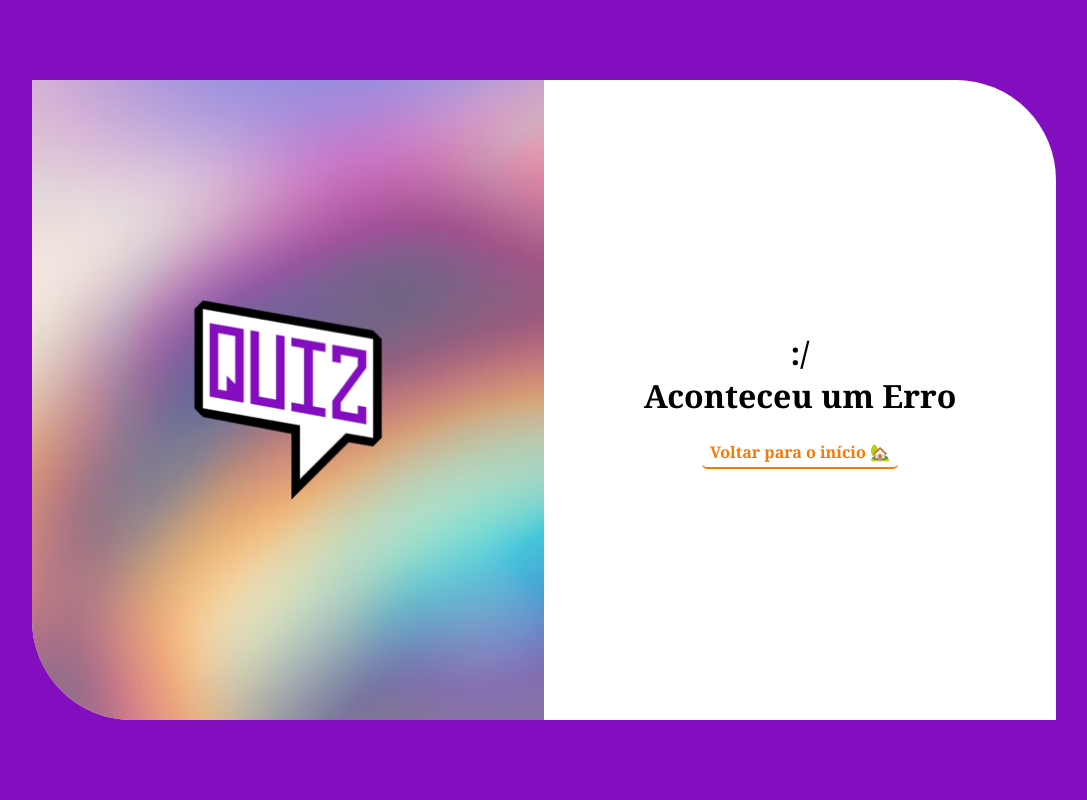
After one commit to Guerco/Acme_Cursos, a PHP site: page /pages/erro.html in a window 1280 px wide. The commit adds this page. Shown: the whole page, without its empty margins (96-1183 px from the left). Run offline with PHP 8.4, Linux system fonts and the light colour scheme.

Commit message:
frontend - Implementa página de tratamento de erro
- Cria página para redirecionamento no tratamento de erros;
- Implementa no tratamento de erro para o quiz;

```diff
--- /dev/null
+++ b/frontend/pages/erro.html
@@ -0,0 +1,25 @@
+<!DOCTYPE html>
+<html lang="pt-BR">
+  <head>
+    <meta charset="UTF-8" />
+    <meta name="viewport" content="width=device-width, initial-scale=1.0" />
+    <title>Quiz - Erro</title>
+    <link rel="icon" href="../img/favicon.ico" />
+    <link rel="stylesheet" href="../style/erro.css" />
+    <script type="module" src="../src/scripts/erro.ts"></script>
+  </head>
+  <body>
+    <div id="erro">
+      <div class="container-logotipo">
+        <img src="../img/logotipo.png" alt="Logotipo Quiz" />
+      </div>
+      <div class="container-erro">
+        <div class="mensagem-erro">
+          <h2>:/<br />Aconteceu um Erro</h2>
+          <output></output>
+        </div>
+        <button>Voltar para o início 🏡</button>
+      </div>
+    </div>
+  </body>
+</html>
--- a/frontend/src/rotas.ts
+++ b/frontend/src/rotas.ts
@@ -13,7 +13,8 @@ export const rotasApi = {
 
 export const rotasPaginas = {
     listagemCursos: BASE_URL_WEB,
-    quiz: BASE_URL_WEB+'pages/quiz.html'
+    quiz: BASE_URL_WEB+'pages/quiz.html',
+    erro: BASE_URL_WEB+'pages/erro.html',
 };
 
 export const rotasJsonServer = {
--- /dev/null
+++ b/frontend/src/scripts/erro.ts
@@ -0,0 +1,5 @@
+import { VisaoErro } from "../view/VisaoErro";
+
+const visaoErro = new VisaoErro();
+
+visaoErro.iniciar();
--- a/frontend/src/view/VisaoQuiz.ts
+++ b/frontend/src/view/VisaoQuiz.ts
@@ -12,7 +12,7 @@ export interface VisaoQuiz{
 
     //Saída
     exibirMensagemCredenciais(mensagem: string):void;
-    fecharFormCredenciais(aluno: AlunoListagem):void;
+    fecharFormCredenciais():void;
     irParaPaginaCursos(): void;
 
     //auxiliar
--- a/frontend/src/view/VisaoQuizDOM.ts
+++ b/frontend/src/view/VisaoQuizDOM.ts
@@ -49,7 +49,6 @@ export class VisaoQuizDOM implements VisaoQuiz{
     buscarParametrosUrl() : {idAssunto: number} {
         const params = new URLSearchParams(window.location.search);
         const idAssunto = Number(params.get('assunto'));
-        console.log(idAssunto);
 
         if (!idAssunto) {
             alert('ID do assunto não informado na URL.');
@@ -79,8 +78,9 @@ export class VisaoQuizDOM implements VisaoQuiz{
         out.innerText = mensagem;
     }
 
-    fecharFormCredenciais(aluno: AlunoListagem){
+    fecharFormCredenciais(){
         this.modal.close();
+        this.modal.hidden = true;
     }
 
     irParaPaginaCursos(): void{
--- /dev/null
+++ b/frontend/style/erro.css
@@ -0,0 +1,106 @@
+* {
+    margin: 0;
+    font-family: Georgia, 'Times New Roman', Times, serif;
+    box-sizing: border-box;
+}
+
+body {
+    background-color: #820ec0;
+}
+
+#erro {
+    border: none;
+    border-bottom-left-radius: 100px;
+    border-top-right-radius: 100px;
+    text-align: center;
+    margin: 10vh auto;
+    width: 80vw;
+    height: 80vh;
+    background-color: #fff;
+    display: flex;
+    flex: row;
+    align-items: center;
+    overflow: hidden;
+}
+
+.container-logotipo {
+    flex: 1;
+    background-image: linear-gradient(#ffffff2d, #ffffff4d),
+        url("../img/blur-bg.png");
+    background-size: cover;
+    background-position: center;
+    background-repeat: no-repeat;
+    width: 100%;
+    height: 100%;
+    display: flex;
+    flex: row;
+    align-items: center;
+}
+
+.container-logotipo img {
+    margin: auto;
+    width: 40%;
+}
+
+.container-erro {
+    flex: 1;
+    margin: auto;
+    display: flex;
+    flex-direction: column;
+    align-items: center;
+    width: auto;
+    height: auto;
+    box-sizing: border-box;
+    gap: 20px;
+}
+
+.container-erro h2 {
+    font-size: 2rem;
+}
+
+.container-erro output {
+    font-size: 1.5rem;
+}
+
+.container-erro button {
+    border: none;
+    font-size: 1rem;
+    font-weight: bold;
+    border-bottom: 2px solid #ff7700;
+    color: #ff7700;
+    background: none;
+    padding: 4px 8px;
+    cursor: pointer;
+    border-radius: 5px;
+}
+
+@media (max-width: 575px) {
+    * {
+        font-family: sans-serif;
+    }
+}
+
+@media (orientation: portrait) {
+    #erro {
+        flex-direction: column;
+        width: 95vw;
+        height: 95vh;
+        margin: 2.5vh auto;
+        border-radius: 20px;
+    }
+
+    .container-logotipo {
+        flex: 1.5;
+    }
+
+    .container-logotipo img {
+        max-height: 80%;
+        max-width: 80%;
+        height: auto;
+        width: auto;
+    }
+
+    .container-erro {
+        padding: 20px 0;
+    }
+}
```
Also changed, not shown: api/spec/RepositorioAlunosEmBDR.spec.php (+1 -1 lines), doc/referencias.md (+4 -0 lines), frontend/pages/quiz.html (+22 -10 lines), frontend/src/model/repositorio/RepositorioAlunosApi.ts (+5 -5 lines), frontend/src/presenter/ControladoraQuiz.ts (+8 -4 lines), frontend/src/scripts/quiz.ts (+10 -0 lines), frontend/src/view/VisaoErro.ts (added, +33 -0 lines), frontend/style/quiz.css (+83 -32 lines), frontend/img/blur-bg.png (added), 1 other file.
